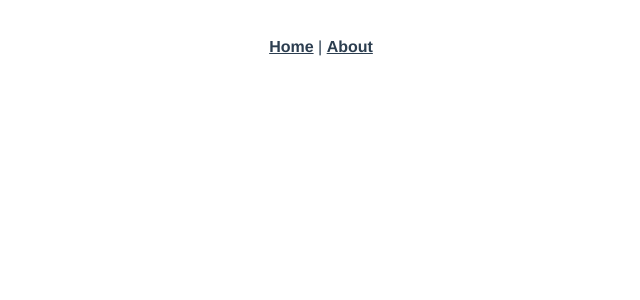
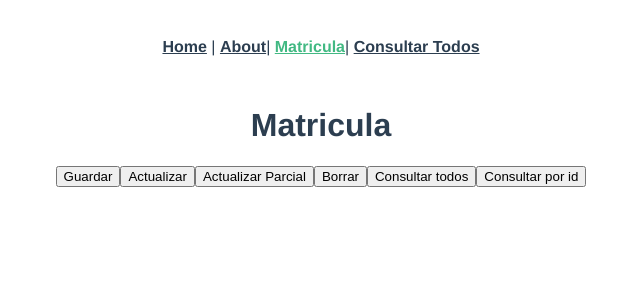
Before and after one commit to jisantamariar1/pw_u4_p9_js, a Vue app: page /matricula in a window 1280 px wide. Before the commit this address had no page. Shown: the top 300 px of the page, without its empty margins (319-959 px from the left). Built offline with nearby package versions, Linux system fonts and the light colour scheme.

Commit message:
union front con back

```diff
--- a/src/App.vue
+++ b/src/App.vue
@@ -1,7 +1,9 @@
 <template>
   <nav>
     <router-link to="/">Home</router-link> |
-    <router-link to="/about">About</router-link>
+    <router-link to="/about">About</router-link>|
+    <router-link to="/matricula">Matricula</router-link>|
+    <router-link to="/consultar">Consultar Todos</router-link>
   </nav>
   <router-view/>
 </template>
--- a/src/clients/MatriculaClient.js
+++ b/src/clients/MatriculaClient.js
@@ -1,8 +1,55 @@
 import axios from 'axios'
 const consultarTodos = async () => {
-    const data = await axios.get(`http://localhost:8081/matricula/api/v1.0/estudiantes`).then(r=>r.data)
+    const data = await axios.get(`http://localhost:8081/matricula/api/v1.0/estudiantes`).then(r => r.data)
     return data
 }
-export async function consumirApiFacade(){
+const consultarPorId = async (id) => {
+    const data = await axios.get(`http://localhost:8081/matricula/api/v1.0/estudiantes/${id}`).then(r => r.data)
+    return data
+}
+const guardar = async (body) => {
+    //data es lo que recibe desde el body
+    /*const objeto ={
+        nombre: 'Edison',
+        apellido:'Cayambe'
+    }*/
+    const data = await axios.post(`http://localhost:8081/matricula/api/v1.0/estudiantes`, body).then(r => r.data);
+    console.log(data)
+    return data;
+}
+const actualizar = async (id,body) => {
+    const data = await axios.put(`http://localhost:8081/matricula/api/v1.0/estudiantes/${id}`, body).then(r => r.data);
+    console.log(data)
+    return data;
+}
+const actualizarParcial = async (id,body) => {
+    const data = await axios.patch(`http://localhost:8081/matricula/api/v1.0/estudiantes/${id}`, body).then(r => r.data);
+    console.log(data)
+    return data;
+}
+const borrar =(id)=>{
+    axios.delete(`http://localhost:8081/matricula/api/v1.0/estudiantes/${id}`).then(r=>r.data);
+}
+
+export async function consultarTodosFacade() {
     return await consultarTodos()
 }
+//----------------borrar fachada
+export const consultarTodosFachada = async () => {
+    return await consultarTodos();
+}
+export  const consultarPorIdFachada = async (id) => {
+    return await consultarPorId(id);
+}
+export const guardarFachada =async  (body) => {
+    return await guardar(body);
+}
+export  const actualizarFachada =async  (id,body) => {
+    return await actualizar(id,body);
+}
+export const actualizarParcialFachada = async (id,body) => {
+    return await actualizarParcial(id, body);
+}
+export const borrarFachada = async (id)=>{
+    borrar(id);
+}
--- /dev/null
+++ b/src/components/AboutComponent.vue
@@ -0,0 +1,46 @@
+<template>
+    <div class="contenedor">
+        <button v-on:click="guardar">Guardar</button>
+        <button v-on:click="actualizar">Actualizar</button>
+        <button v-on:click="actualizarParcial">Actualizar Parcial</button>
+        <button v-on:click="borrar">Borrar</button>
+        <button v-on:click="consultarTodos">Consultar todos</button>
+        <button v-on:click="consultarPorId">Consultar por id</button>
+    </div>
+</template>
+
+<script>
+import { guardarFachada, actualizarFachada, actualizarParcialFachada, borrarFachada, consultarTodosFachada, consultarPorIdFachada } from '../clients/MatriculaClient.js';
+export default {
+    methods: {
+        async guardar() {
+            const resp = await guardarFachada();
+            console.log(resp);
+        },
+        async actualizar() {
+            const resp = await actualizarFachada();
+            console.log(resp);
+        },
+        async actualizarParcial() {
+            const resp = await actualizarParcialFachada();
+            console.log(resp);
+        },
+        async borrar(id) {
+            const resp = await borrarFachada(1);
+            console.log(resp);
+        },
+        async consultarTodos() {
+            const resp = await consultarTodosFachada();
+            console.log(resp);
+        },
+        async consultarPorId() {
+            const resp = await consultarPorIdFachada();
+            console.log(resp);
+        }
+    }
+}
+</script>
+
+<style>
+
+</style>
--- /dev/null
+++ b/src/components/ConsultarTodos.vue
@@ -0,0 +1,66 @@
+<template>
+    <h1>Consultar Todos</h1>
+    <button v-on:click="consultarTodos">Consultar Todos</button>
+    <table class="tabla">
+        <tr>
+            <th>ID</th>
+            <th>Nombre</th>
+            <th>Apellido</th>
+            <th>Fecha de Nacimiento</th>
+            <th>Genero</th>
+            <th>Links</th>
+        </tr>
+        <tr v-for="(item, index) in json" :key="index">
+            <td>{{ item.id }}</td>
+            <td>{{ item.nombre }}</td>
+            <td>{{ item.apellido }}</td>
+            <td>{{ item.fechaNacimiento }}</td>
+            <td>{{ item.genero }}</td>
+            <td>
+                <ul>
+                    <li v-for="(link, linkIndex) in item.links" :key="linkIndex">
+                        <a :href="link.href">{{ link.rel }}</a>
+                    </li>
+                </ul>
+            </td>
+
+        </tr>
+    </table>
+
+    </template>
+
+    <script>
+    import { consultarTodosFacade } from '@/clients/MatriculaClient';
+    export default {
+        methods: {
+            async consultarTodos() {
+                const resp = await consultarTodosFacade();
+                console.log(resp);
+                this.json=resp;
+            }
+        },
+        data() {
+            return {
+                json: null
+            };
+        }
+
+    }
+    </script>
+
+    <style>
+.tabla {
+    margin-top: 20px;
+    border-collapse: collapse;
+    width: 100%;
+}
+
+.tabla th, .tabla td {
+    border: 1px solid #ddd;
+    padding: 8px;
+}
+
+.tabla tr:nth-child(even) {
+    background-color: #f2f2f2;
+}
+</style>
--- a/src/router/index.js
+++ b/src/router/index.js
@@ -1,5 +1,6 @@
 import { createRouter, createWebHistory } from 'vue-router'
 import HomeView from '../views/HomeView.vue'
+
 
 const routes = [
   {
@@ -14,7 +15,18 @@ const routes = [
     // this generates a separate chunk (about.[hash].js) for this route
     // which is lazy-loaded when the route is visited.
     component: () => import(/* webpackChunkName: "about" */ '../views/AboutView.vue')
+  },
+  {
+    path: '/matricula',
+    name: 'matricula',
+    component: () => import('../views/AboutComponentView.vue')
+  },
+  {
+    path:'/consultar',
+    name: 'consultar',
+    component: () => import('../views/ConsultarTodosView.vue')
   }
+
 ]
 
 const router = createRouter({
--- /dev/null
+++ b/src/views/AboutComponentView.vue
@@ -0,0 +1,19 @@
+<template>
+  <div>
+    <h1>Matricula</h1>
+    <AboutComponent />
+  </div>
+</template>
+
+<script>
+import AboutComponent from '../components/AboutComponent.vue';
+export default {
+  components: {
+    AboutComponent
+  }
+}
+</script>
+
+<style>
+
+</style>
--- /dev/null
+++ b/src/views/ConsultarTodosView.vue
@@ -0,0 +1,16 @@
+<template>
+  <ConsultarTodos />
+</template>
+
+<script>
+import ConsultarTodos from '../components/ConsultarTodos.vue';
+export default {
+    components: {
+        ConsultarTodos
+    }
+}
+</script>
+
+<style>
+
+</style>
```
